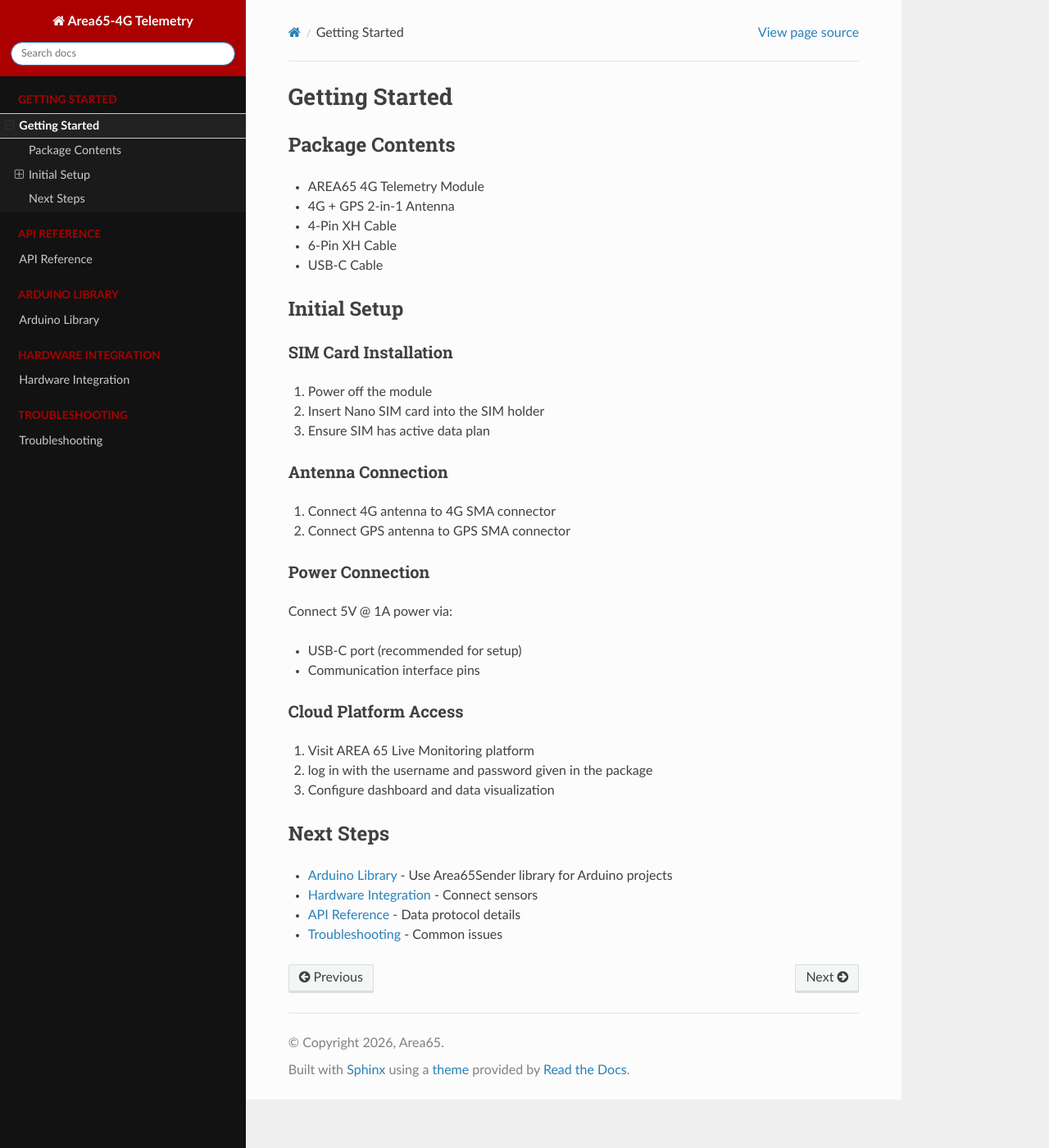
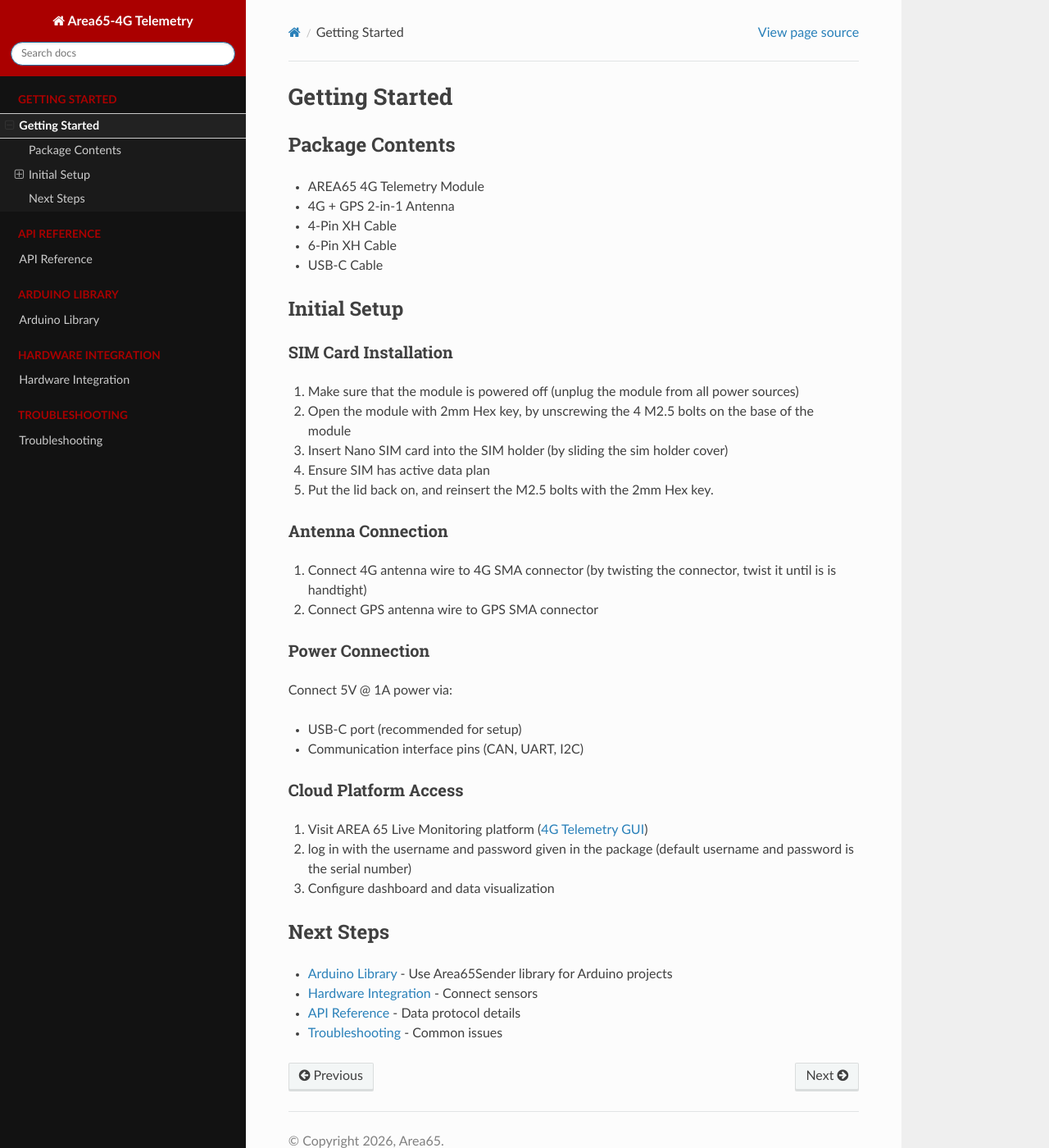
Before and after one commit to area65tech/4G-Telemetry-wiki, a Sphinx documentation site: the page built from docs/source/getting-started.rst, in a window 1280 px wide and 1400 px high. Shown: the whole window at 82% size. Built offline with Sphinx 7.4.7 and the Read the Docs theme 3.1.0, drawn with Linux system fonts in a browser that asks for light colours.

Commit message:
fixes on getting-started

```diff
--- a/docs/source/getting-started.rst
+++ b/docs/source/getting-started.rst
@@ -16,15 +16,17 @@
 SIM Card Installation
 ^^^^^^^^^^^^^^^^^^^^^
 
-1. Power off the module
-2. Insert Nano SIM card into the SIM holder
-3. Ensure SIM has active data plan
+1. Make sure that the module is powered off (unplug the module from all power sources)
+2. Open the module with 2mm Hex key, by unscrewing the 4 M2.5 bolts on the base of the module
+3. Insert Nano SIM card into the SIM holder (by sliding the sim holder cover)
+4. Ensure SIM has active data plan
+5. Put the lid back on, and reinsert the M2.5 bolts with the 2mm Hex key.
 
 Antenna Connection
 ^^^^^^^^^^^^^^^^^^
 
-1. Connect 4G antenna to 4G SMA connector
-2. Connect GPS antenna to GPS SMA connector
+1. Connect 4G antenna wire to 4G SMA connector (by twisting the connector, twist it until is is handtight)
+2. Connect GPS antenna wire to GPS SMA connector
 
 Power Connection
 ^^^^^^^^^^^^^^^^
@@ -32,13 +34,13 @@
 Connect 5V @ 1A power via:
 
 - USB-C port (recommended for setup)
-- Communication interface pins
+- Communication interface pins (CAN, UART, I2C)
 
 Cloud Platform Access
 ^^^^^^^^^^^^^^^^^^^^^
 
-1. Visit AREA 65 Live Monitoring platform
-2. log in with the username and password given in the package
+1. Visit AREA 65 Live Monitoring platform (`4G Telemetry GUI <https://4g-telemetry-gui.area65tech.com>`_)
+2. log in with the username and password given in the package (default username and password is the serial number)
 3. Configure dashboard and data visualization
 
 Next Steps
```
